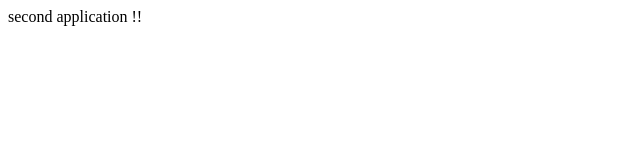
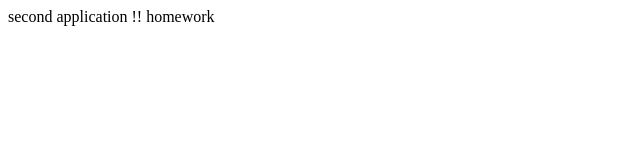
Before and after one commit to Beersheba21DimaCh/first-application, a plain HTML site: page index.html in a window 1280 px wide. Shown: the full height of the page, 0-640 px from the left. Drawn offline with Linux system fonts and the light colour scheme.

Commit message:
homework commit

```diff
--- a/index.html
+++ b/index.html
@@ -6,6 +6,6 @@
     <title>Document</title>
 </head>
 <body>
-    second application   !!
+    second application   !! homework
 </body>
 </html>
```
